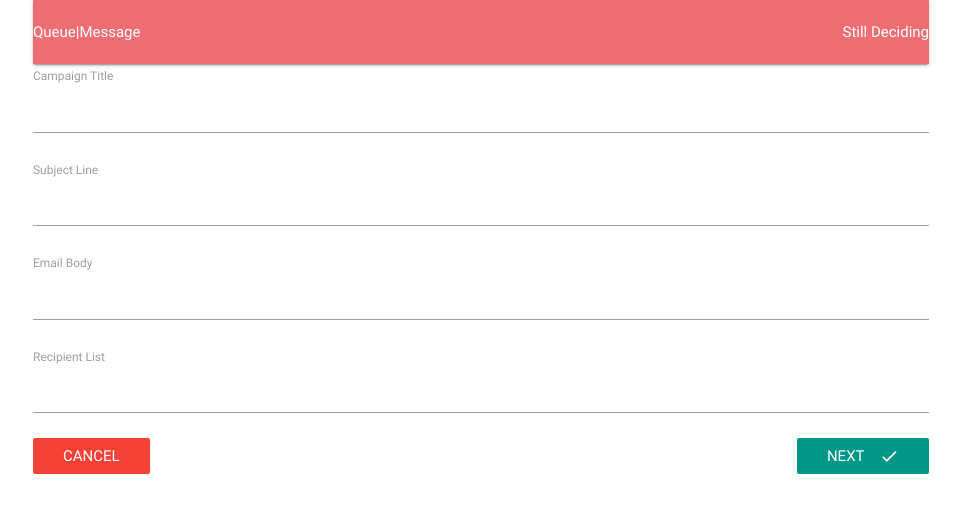
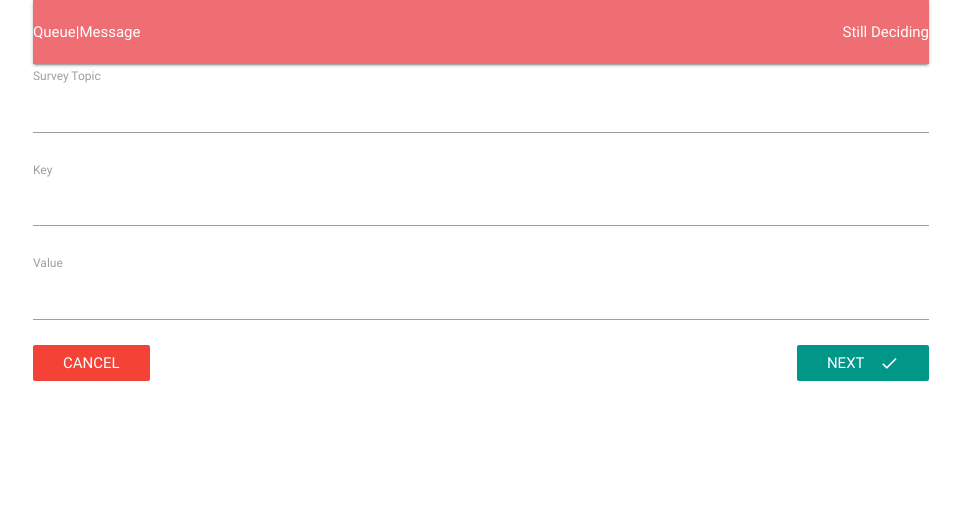
Before and after one commit to relango2/QueueReader, a React (Create React App) app in the folder client/: page /surveys/New in a window 1280 px wide. Shown: the top 512 px of the page, without its empty margins (159-1120 px from the left). Built offline with nearby package versions, Linux system fonts and the light colour scheme; no server answers.

Commit message:
after fixing survey view

```diff
--- a/client/src/components/surveys/formFields.js
+++ b/client/src/components/surveys/formFields.js
@@ -1,6 +1,5 @@
 export default [
-  { label: "Campaign Title", name: "title" },
-  { label: "Subject Line", name: "subject" },
-  { label: "Email Body", name: "body" },
-  { label: "Recipient List", name: "recipients" }
+  { label: "Survey Topic", name: "title" },
+  { label: "Key", name: "subject" },
+  { label: "Value", name: "body" }
 ];
```
